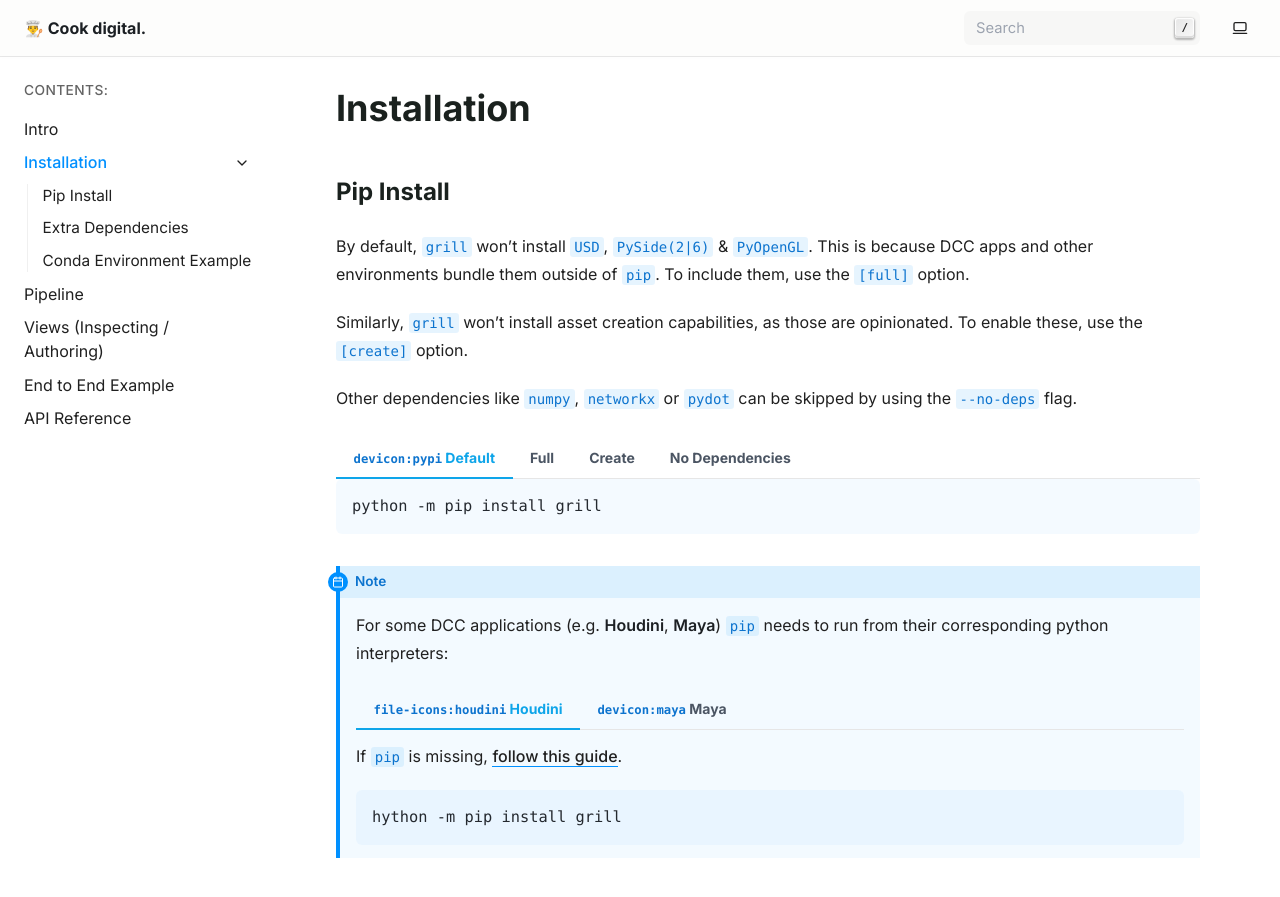
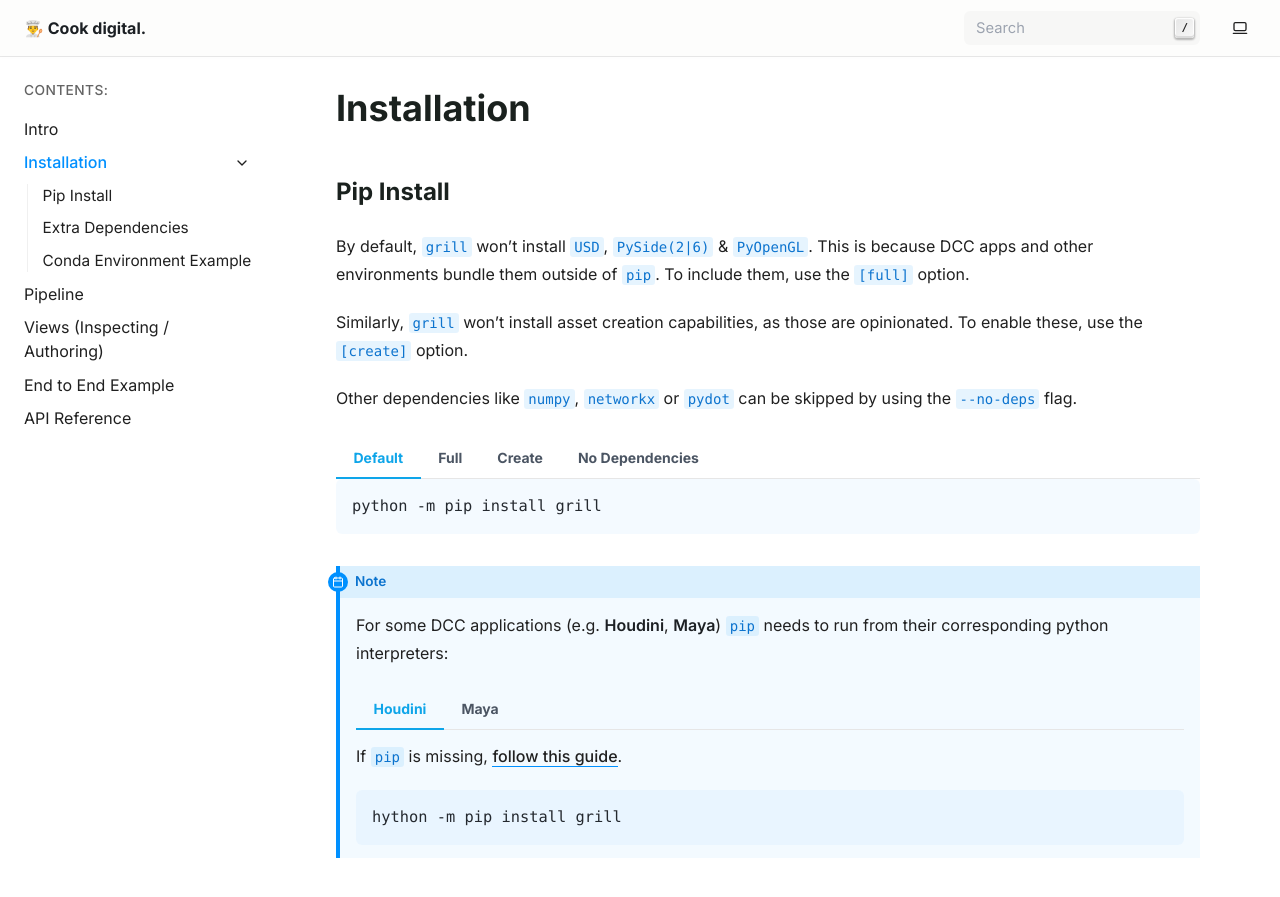
Before and after one commit to thegrill/grill, a Sphinx documentation site: the page built from docs/source/install.rst, in a window 1280 px wide and 900 px high. Shown: the top 897 px of the window. Built offline with Sphinx 7.4.7, drawn with Linux system fonts in a browser that asks for light colours; cross-references to code outside the pages are shown as plain code.

Commit message:
rollback iconofy
Signed-off-by: Christian López Barrón <chris.gfz@gmail.com>

```diff
--- a/docs/source/conf.py
+++ b/docs/source/conf.py
@@ -45,7 +45,6 @@ extensions = [
     'sphinx_copybutton',
     'sphinx_toggleprompt',
     'sphinx_togglebutton',
-    'sphinx_iconify',
     'sphinx_inline_tabs',
     'hoverxref.extension',
     'sphinx.ext.autosectionlabel',
--- a/docs/source/install.rst
+++ b/docs/source/install.rst
@@ -11,7 +11,7 @@ Similarly, ``grill`` won't install asset creation capabilities, as those are opi
 
 Other dependencies like ``numpy``, ``networkx`` or ``pydot`` can be skipped by using the ``--no-deps`` flag.
 
-.. tab:: :iconify:`devicon:pypi` Default
+.. tab:: Default
 
     .. code-block:: bash
 
@@ -40,7 +40,7 @@ Other dependencies like ``numpy``, ``networkx`` or ``pydot`` can be skipped by u
     For some DCC applications (e.g. **Houdini**, **Maya**) ``pip`` needs to run
     from their corresponding python interpreters:
 
-    .. tab:: :iconify:`file-icons:houdini` Houdini
+    .. tab:: Houdini
 
         If ``pip`` is missing, `follow this guide <https://wordpress.discretization.de/houdini/home/advanced-2/installing-and-using-scipy-in-houdini/>`_.
 
@@ -48,7 +48,7 @@ Other dependencies like ``numpy``, ``networkx`` or ``pydot`` can be skipped by u
 
             hython -m pip install grill
 
-    .. tab:: :iconify:`devicon:maya` Maya
+    .. tab:: Maya
 
         Visit the `official docs <https://help.autodesk.com/view/MAYAUL/2025/ENU/?guid=GUID-72A245EC-CDB4-46AB-BEE0-4BBBF9791627>`_ for more details.
 
--- a/setup.cfg
+++ b/setup.cfg
@@ -43,12 +43,12 @@ include = grill.*
 # conda install conda-forge::graphviz=11 # 13.1.2 brings up libffi which messes up _ctypes from python-3.13, and 12 fails to load gvplugin_pango.dll
 # python -m pip install grill-names>=2.6.0 networkx>=3.4 pydot>=3.0.1 numpy PyOpenGL pyside6
 # docs dependencies:
-# python -m pip install sphinx myst-parser sphinx-toggleprompt sphinx-copybutton sphinx-togglebutton sphinx-hoverxref>=1.4.1 sphinx_autodoc_typehints sphinx-inline-tabs shibuya sphinxcontrib-doxylink sphinx-iconify
+# python -m pip install sphinx myst-parser sphinx-toggleprompt sphinx-copybutton sphinx-togglebutton sphinx-hoverxref>=1.4.1 sphinx_autodoc_typehints sphinx-inline-tabs shibuya sphinxcontrib-doxylink
 # For EDGEDB (coming up)
 # python -m pip install edgedb
 # To install packages in editable mode, cd to desired package repo, then:
 # python -m pip install -e .
 
-docs = sphinx; myst-parser; sphinx-toggleprompt; sphinx-copybutton; sphinx-togglebutton; sphinx-hoverxref>=1.4.1; sphinx_autodoc_typehints; sphinx-inline-tabs; shibuya; usd-core; sphinxcontrib-doxylink; sphinx-iconify
+docs = sphinx; myst-parser; sphinx-toggleprompt; sphinx-copybutton; sphinx-togglebutton; sphinx-hoverxref>=1.4.1; sphinx_autodoc_typehints; sphinx-inline-tabs; shibuya; usd-core; sphinxcontrib-doxylink
 full = PySide6; usd-core; PyOpenGL
 create = grill-names>=2.6.0
```
